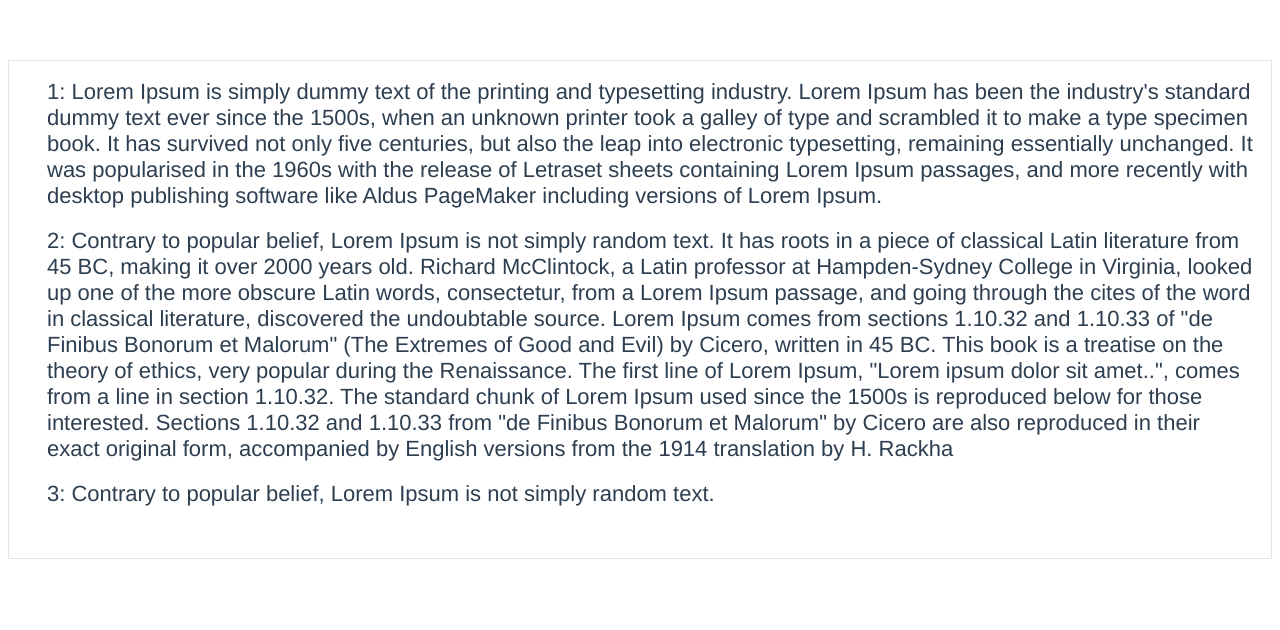
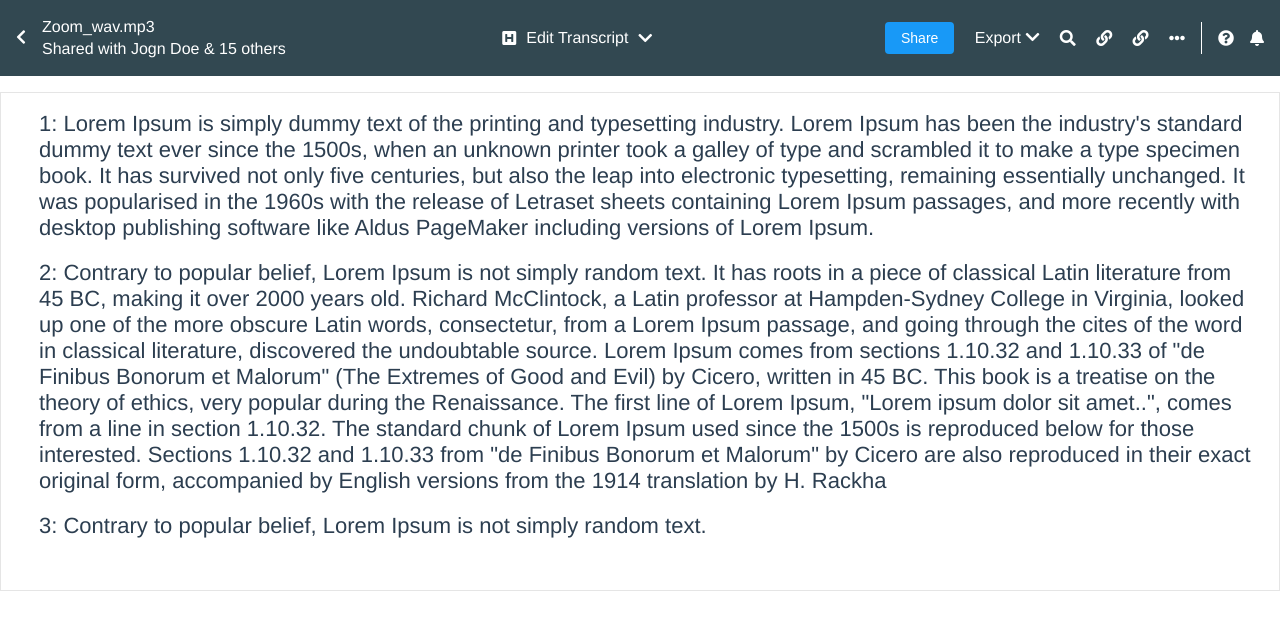
Before and after one commit to eleMental595/spext-revamp, a Vue app in the folder spext-revamp/: page / in a window 1280 px wide. Shown: the top 630 px of the page. Built offline with nearby package versions, Linux system fonts and the light colour scheme.

Commit message:
added header component

```diff
--- a/spext-revamp/src/App.vue
+++ b/spext-revamp/src/App.vue
@@ -1,15 +1,18 @@
 <template>
   <div id="app">
-    <HelloWorld msg="Welcome to Your Vue.js App"/>
+    <Header/>
+    <HelloWorld/>
   </div>
 </template>
 
 <script>
 import HelloWorld from "./components/HelloWorld.vue";
+import Header from "./components/Header.vue";
 export default {
   name: "app",
   components: {
-    HelloWorld
+    HelloWorld,
+    Header
   }
 };
 </script>
@@ -18,6 +21,7 @@
 @import url("https://use.fontawesome.com/releases/v5.8.1/css/all.css");
 body {
   overflow: hidden;
+  margin: 0;
 }
 #app {
   font-family: "Avenir", Helvetica, Arial, sans-serif;
@@ -25,6 +29,6 @@
   -moz-osx-font-smoothing: grayscale;
   text-align: center;
   color: #2c3e50;
-  margin-top: 60px;
+  /* margin-top: 60px; */
 }
 </style>
--- /dev/null
+++ b/spext-revamp/src/components/Header.vue
@@ -0,0 +1,230 @@
+<template>
+  <div>
+    <nav>
+      <div class="nav-right-wrapper">
+        <div class="arrow-back">
+          <i class="fa fa-chevron-left"></i>
+        </div>
+        <div class="audio-description">
+          <span>Zoom_wav.mp3</span>
+          <span>Shared with Jogn Doe & 15 others</span>
+        </div>
+      </div>
+      <div
+        class="menu-middle anchor"
+        @click="toggleShow"
+        v-bind:class="{ 'menu-active': showMenu }"
+      >
+        <i class="fa fa-h-square"></i>
+        <span>Edit Transcript</span>
+        <i class="fa fa-chevron-down"></i>
+        <div v-if="showMenu" class="menu">
+          <div class="menu-item">
+            <div class="menu-list">
+              <div class="menu-icon">
+                <i class="fa fa-volume-up"></i>
+              </div>
+              <div class="menu-element">
+                <span class="bold">Edit Media</span>
+                <span>Shows filter words, silence etc</span>
+              </div>
+            </div>
+            <div class="menu-list">
+              <div class="menu-icon">
+                <i class="fa fa-volume-up"></i>
+              </div>
+              <div class="menu-element">
+                <span class="bold">Edit Board</span>
+                <span>visualize the transcript as a grid</span>
+              </div>
+            </div>
+            <div class="menu-list">
+              <div class="menu-icon">
+                <i class="fa fa-volume-up"></i>
+              </div>
+              <div class="menu-element">
+                <span class="bold">Edit Transcript</span>
+                <span>Correct the transcript for errors</span>
+              </div>
+            </div>
+          </div>
+        </div>
+      </div>
+      <div class="sub-menu">
+        <div class="sub-menu-left">
+          <button class="btn-share">Share</button>
+          <span>
+            Export
+            <i class="fa fa-chevron-down"></i>
+          </span>
+          <i class="fa fa-search"></i>
+          <i class="fa fa-link"></i>
+          <i class="fa fa-link"></i>
+          <i class="fa fa-ellipsis-h"></i>
+        </div>
+        <div class="sub-menu-right">
+          <i class="fa fa-question-circle"></i>
+          <i class="fa fa-bell"></i>
+        </div>
+      </div>
+    </nav>
+  </div>
+</template>
+
+<script>
+export default {
+  data() {
+    return {
+      showMenu: false
+    };
+  },
+  methods: {
+    toggleShow: function() {
+      this.showMenu = !this.showMenu;
+    },
+    itemClicked: function(item) {
+      this.toggleShow();
+      this.onClick(item);
+    }
+  }
+};
+</script>
+
+
+<style lang="css" scoped>
+.anchor {
+  display: flex;
+  align-items: center;
+  justify-content: center;
+  border: 1px solid transparent;
+  padding: 0.75rem 2rem;
+  font-size: 1rem;
+  border-radius: 0.25rem;
+  transition: color 0.15s ease-in-out, background-color 0.15s ease-in-out,
+    border-color 0.15s ease-in-out, box-shadow 0.15s ease-in-out;
+  color: #fff;
+}
+.bold {
+  font-weight: bold;
+}
+.menu-active {
+  background: #5b6b72;
+}
+.menu {
+  background-color: #fff;
+  background-clip: padding-box;
+  border: 1px solid rgba(0, 0, 0, 0.15);
+  border-radius: 0.25rem;
+  color: #212529;
+  cursor: pointer;
+  display: -webkit-box;
+  display: -ms-flexbox;
+  -ms-flex-direction: column;
+  flex-direction: column;
+  font-size: 1rem;
+  list-style: none;
+  position: absolute;
+  left: 550px;
+  top: 74px;
+  -webkit-box-shadow: 0px 5px 4px 0px rgba(189, 189, 189, 1);
+  -moz-box-shadow: 0px 5px 4px 0px rgba(189, 189, 189, 1);
+  box-shadow: 0px 5px 4px 0px rgba(189, 189, 189, 1);
+}
+
+.menu-item {
+  color: #212529;
+  /* padding: 0.25rem 1.5rem; */
+  transition: color 0.15s ease-in-out, background-color 0.15s ease-in-out,
+    border-color 0.15s ease-in-out, box-shadow 0.15s ease-in-out;
+}
+
+.menu-item .menu-list {
+  display: flex;
+  padding: 8px;
+  color: #324851;
+}
+.menu-list:not(:last-child) {
+  border-bottom: 1px solid black;
+}
+
+.menu-item .menu-icon {
+  border: 1px solid gray;
+  align-self: center;
+  padding: 12px 6px;
+  margin: 8px;
+}
+.menu-item .menu-list .menu-element {
+  display: flex;
+  flex-direction: column;
+  align-items: flex-start;
+  margin: 8px;
+}
+
+.menu-item:hover {
+  background-color: #f4f6f6;
+  cursor: pointer;
+}
+
+nav {
+  background-color: #324851;
+  color: #ffffff;
+  display: flex;
+  justify-content: space-between;
+  align-items: center;
+  padding: 16px;
+  cursor: pointer;
+}
+nav .sub-menu {
+  display: flex;
+}
+nav .menu-middle {
+  width: 150px;
+  display: flex;
+  justify-content: space-between;
+  align-items: center;
+}
+nav .nav-right-wrapper .arrow-back {
+  padding-right: 16px;
+}
+nav .nav-right-wrapper {
+  display: flex;
+  align-items: center;
+}
+
+nav .nav-right-wrapper .audio-description {
+  display: flex;
+  flex-direction: column;
+  align-items: flex-start;
+}
+
+nav .nav-right-wrapper .audio-description span {
+  padding: 2px 0;
+}
+
+nav .sub-menu-left {
+  border-right: 1px solid #ffffff;
+  display: flex;
+  justify-content: space-between;
+  width: 300px;
+  align-items: center;
+  padding: 0 16px;
+}
+
+nav .sub-menu-left .btn-share {
+  padding: 8px 16px;
+  border-radius: 4px;
+  border: none;
+  font-size: 14px;
+  background: #1899f7;
+  color: #ffffff;
+  cursor: pointer;
+}
+
+nav .sub-menu-right {
+  display: flex;
+  justify-content: space-between;
+  align-items: center;
+  width: 46px;
+  padding-left: 16px;
+}
+</style>
```
Also changed, not shown: 1 other file (tests, documents, lock files or other folders).
